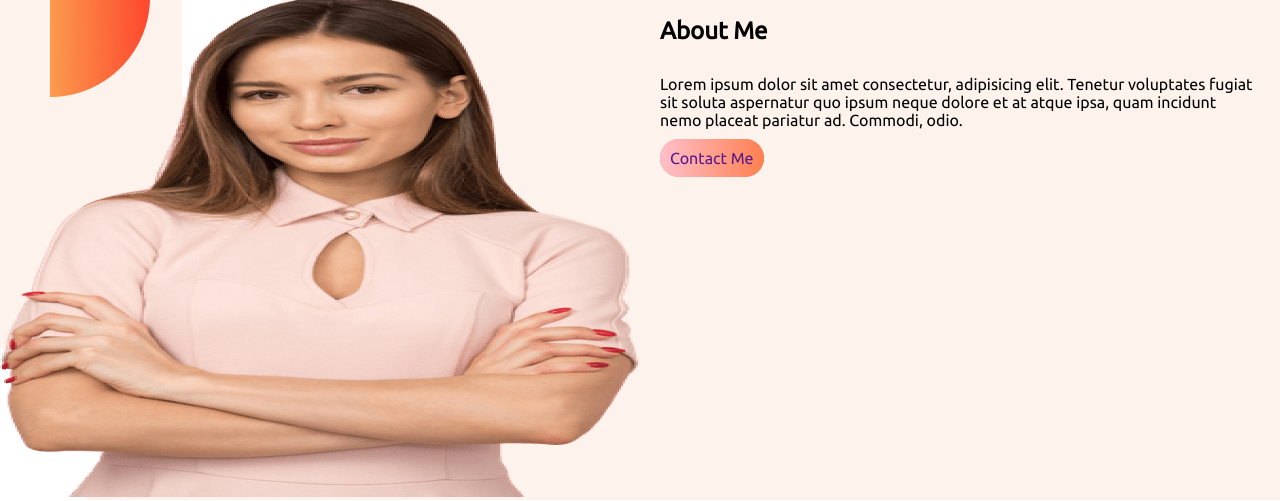
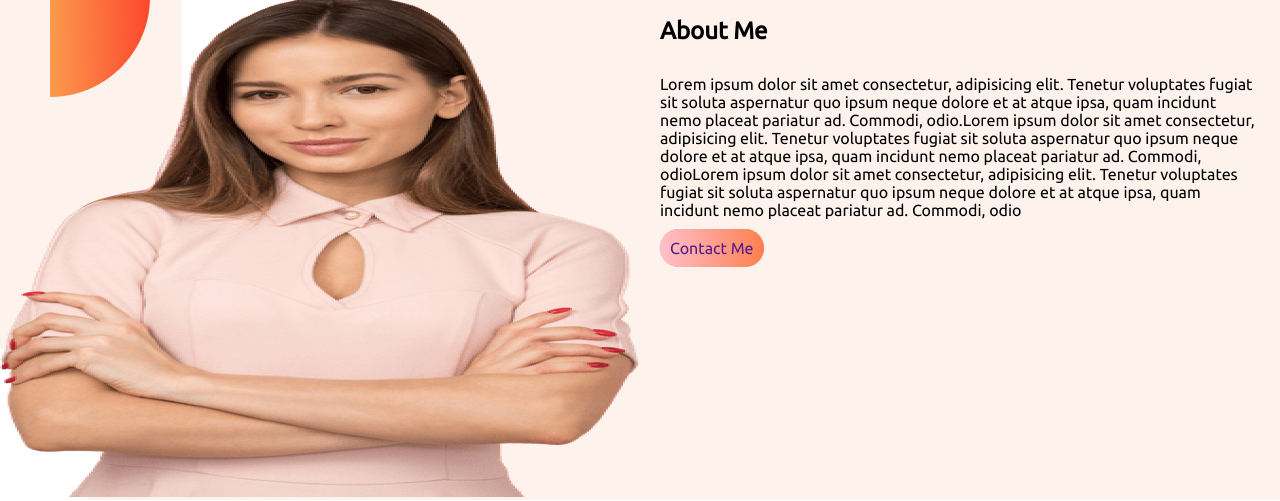
Before and after one commit to polyranidas/eat-healthy-main, a plain HTML site: page index.html in a window 1280 px wide. Shown: the part 306-807 px from the top of the page. Drawn offline with Linux system fonts and the light colour scheme; a web font is replaced by a local one.

Commit message:
para added

```diff
--- a/index.html
+++ b/index.html
@@ -27,7 +27,7 @@
         </div>
         <div class="half-width">
             <h1>About Me</h1>
-            <p>Lorem ipsum dolor sit amet consectetur, adipisicing elit. Tenetur voluptates fugiat sit soluta aspernatur quo ipsum neque dolore et at atque ipsa, quam incidunt nemo placeat pariatur ad. Commodi, odio.</p>
+            <p>Lorem ipsum dolor sit amet consectetur, adipisicing elit. Tenetur voluptates fugiat sit soluta aspernatur quo ipsum neque dolore et at atque ipsa, quam incidunt nemo placeat pariatur ad. Commodi, odio.Lorem ipsum dolor sit amet consectetur, adipisicing elit. Tenetur voluptates fugiat sit soluta aspernatur quo ipsum neque dolore et at atque ipsa, quam incidunt nemo placeat pariatur ad. Commodi, odioLorem ipsum dolor sit amet consectetur, adipisicing elit. Tenetur voluptates fugiat sit soluta aspernatur quo ipsum neque dolore et at atque ipsa, quam incidunt nemo placeat pariatur ad. Commodi, odio</p>
             <a class="oder-btn" href="">Contact Me</a>
         </div>
     </section>
```
